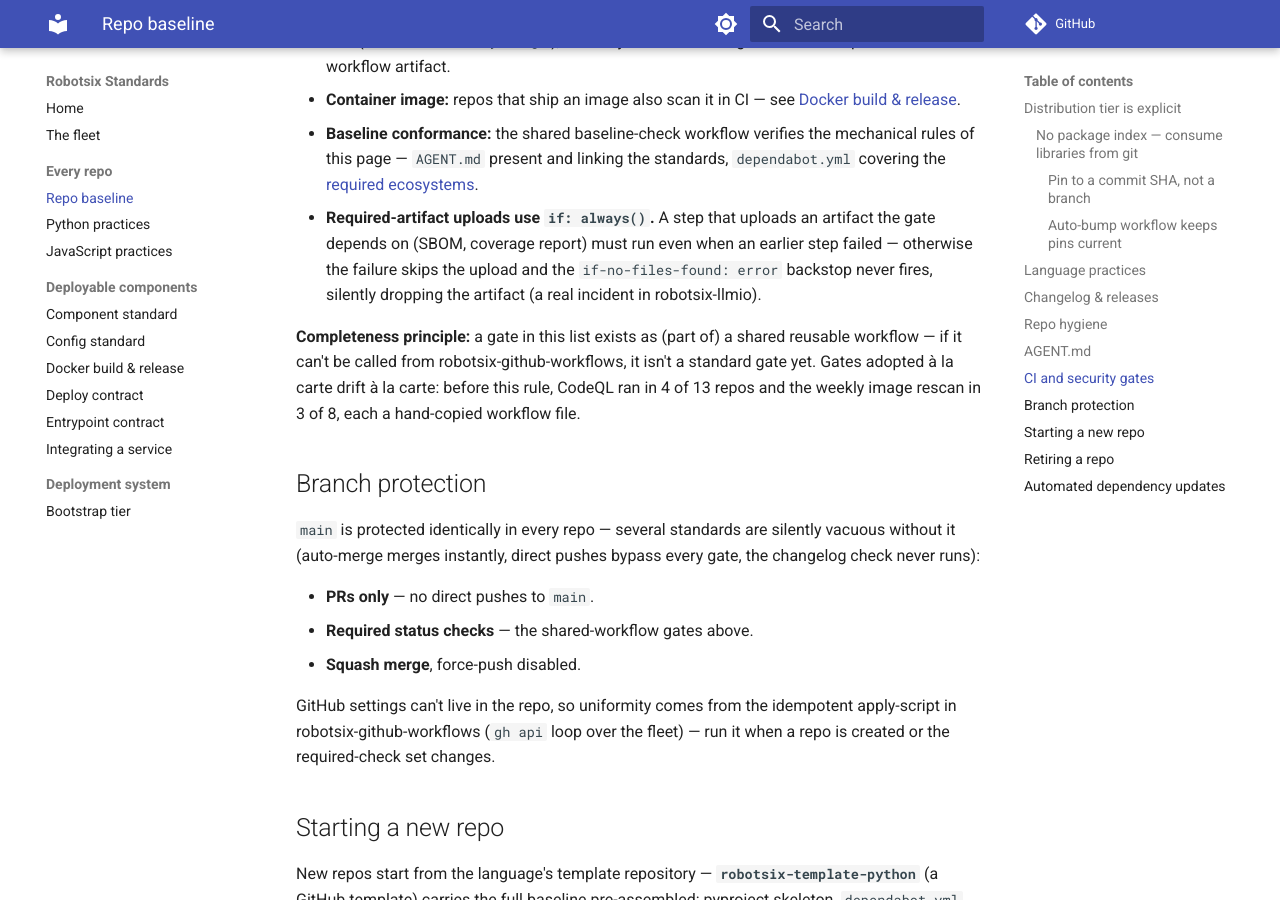
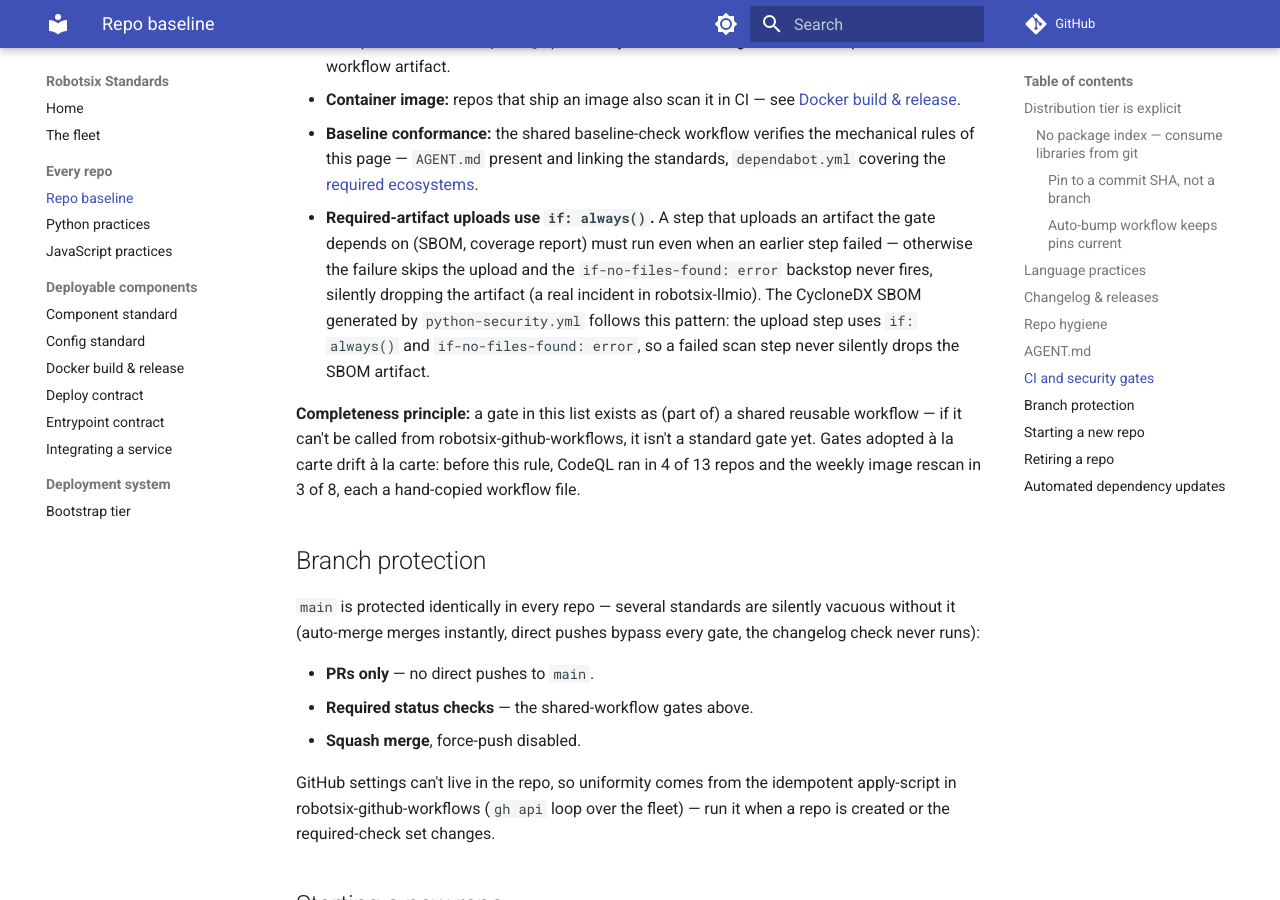
Before and after one commit to damien-robotsix/robotsix-standards, an MkDocs documentation site: the page built from docs/repo-baseline.md, in a window 1280 px wide and 900 px high, scrolled down 4088 px. Built offline with MkDocs 1.6.1 and Material for MkDocs 9.7.7, drawn with Linux system fonts in a browser that asks for light colours; comment, search, counter and statistics services are not loaded.

Commit message:
mill(docs): Document python-security.yml's actual gate contents (SBOM, TruffleHog) in the security gate list (20260703T223709Z-document-python-security-yml-s-actual-ga-5938)

```diff
--- a/docs/repo-baseline.md
+++ b/docs/repo-baseline.md
@@ -190,7 +190,10 @@ gate set:
   artifact the gate depends on (SBOM, coverage report) must run even when an
   earlier step failed — otherwise the failure skips the upload and the
   `if-no-files-found: error` backstop never fires, silently dropping the
-  artifact (a real incident in robotsix-llmio).
+  artifact (a real incident in robotsix-llmio). The CycloneDX SBOM generated
+  by `python-security.yml` follows this pattern: the upload step uses
+  `if: always()` and `if-no-files-found: error`, so a failed scan step never
+  silently drops the SBOM artifact.
 
 **Completeness principle:** a gate in this list exists as (part of) a shared
 reusable workflow — if it can't be called from robotsix-github-workflows, it
```
Also changed, not shown: CHANGELOG.md (+2 -0 lines).
